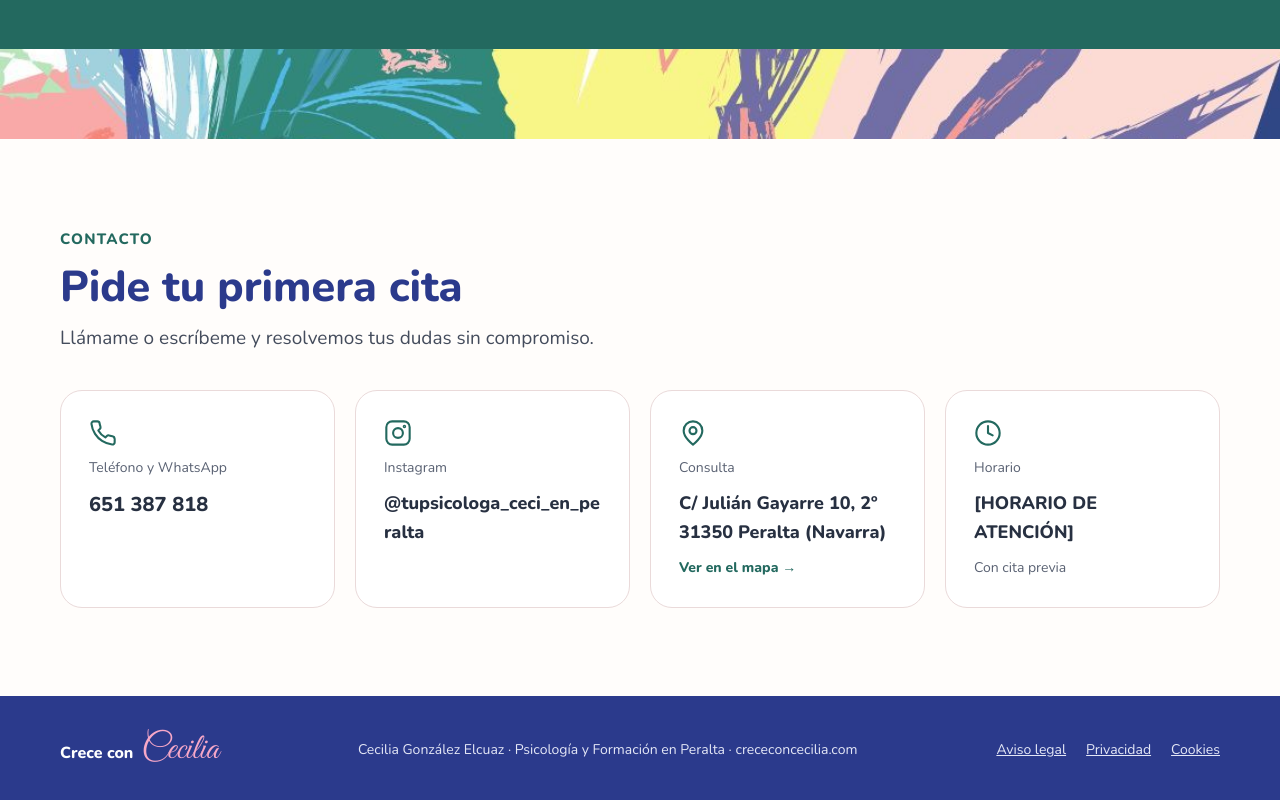
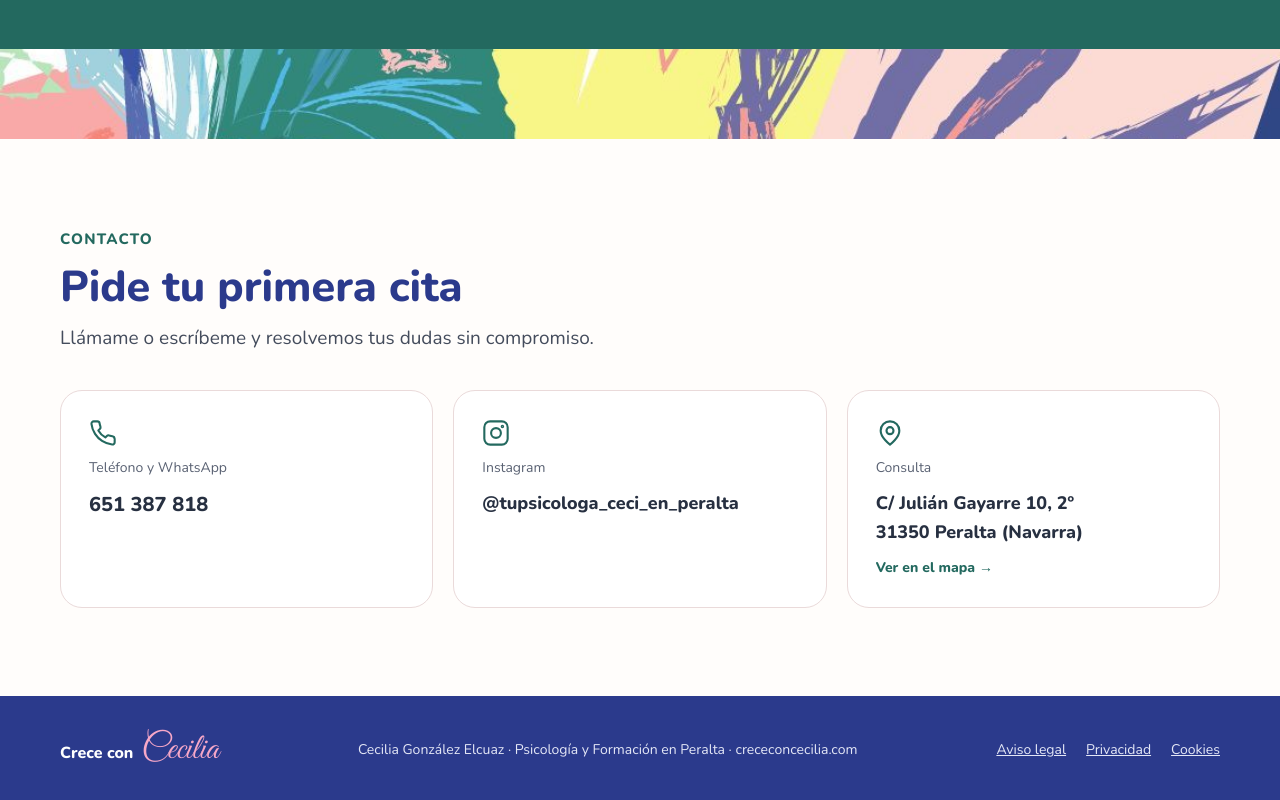
Before and after one commit to vetonek/cecilia, a plain HTML site: page index.html in a window 1280 px wide. Shown: the part 4349-5149 px from the top of the page. Drawn offline with nearby package versions, Linux system fonts and the light colour scheme.

Commit message:
Quitar horario de atención
Co-Authored-By: Claude Opus 5.5 <noreply@anthropic.com>
Claude-Session: https://claude.ai/code/session_013XqdMojpH7WYjBmHCNsYw1

```diff
--- a/index.html
+++ b/index.html
@@ -213,12 +213,6 @@ Escríbeme por WhatsApp</a>
 <span style="font-weight: 800; font-size: 18px">C/ Julián Gayarre 10, 2º<br>31350 Peralta (Navarra)</span>
 <span style="font-size: 14px; color: #23695F; font-weight: 800">Ver en el mapa →</span>
 </a>
-<div style="color: #273041; background: #FFFFFF; border: 1px solid #EADADA; border-radius: 22px; padding: 28px; display: flex; flex-direction: column; gap: 10px">
-<svg width="28" height="28" viewBox="0 0 24 24" fill="none" stroke="#23695F" stroke-width="1.8" stroke-linecap="round" stroke-linejoin="round" aria-hidden="true"><circle cx="12" cy="12" r="10"></circle><path d="M12 6v6l4 2"></path></svg>
-<span style="font-size: 14px; color: #5A6273">Horario</span>
-<span style="font-weight: 800; font-size: 18px">[HORARIO DE ATENCIÓN]</span>
-<span style="font-size: 14px; color: #5A6273">Con cita previa</span>
-</div>
 </div>
 </section>
 
```
